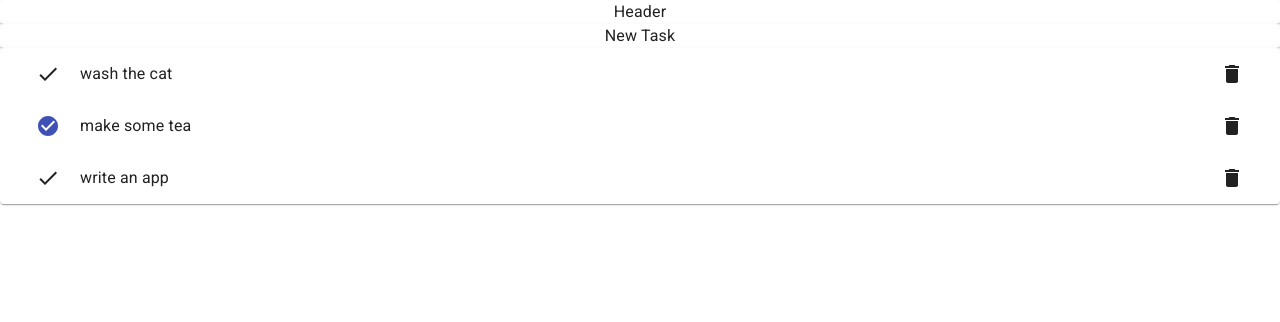
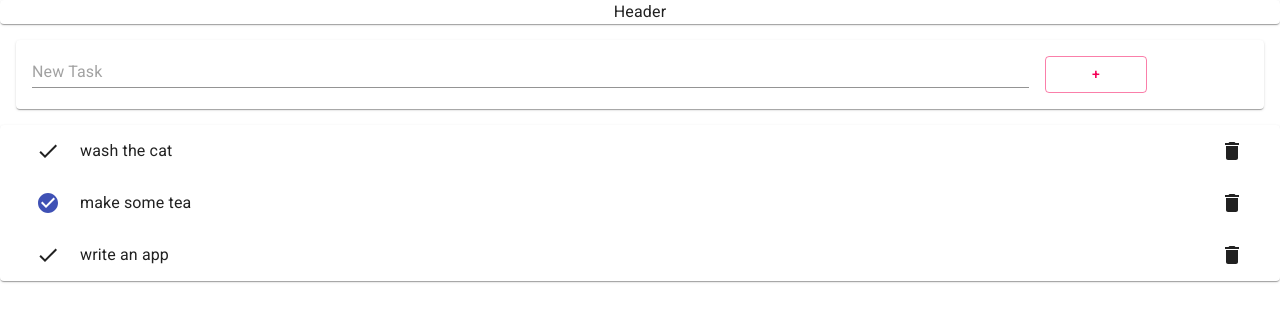
Before and after one commit to ejw773/to-do-30, a React (Create React App) app: page / in a window 1280 px wide. Shown: the top 322 px of the page. Built offline with nearby package versions, Linux system fonts and the light colour scheme.

Commit message:
finishes adding redux

```diff
--- a/src/app/store.js
+++ b/src/app/store.js
@@ -3,6 +3,6 @@ import taskListReducer from '../features/taskList/taskListSlice';
 
 export default configureStore({
     reducer: {
-        taskList: taskListReducer
+        tasks: taskListReducer
     },
 });
--- a/src/components/NewTaskComponent.js
+++ b/src/components/NewTaskComponent.js
@@ -1,11 +1,46 @@
-import React from 'react';
-import { Paper, Typography } from '@material-ui/core';
-
+import React, { useState } from 'react';
+import { addTask } from '../features/taskList/taskListSlice';
+import { Paper, TextField, Button, Grid } from '@material-ui/core';
+import { useSelector, useDispatch } from 'react-redux';
 
 const NewTask = () => {
+    const [userInput, setUserInput] = useState('');
+    const dispatch = useDispatch();
+    const taskList = useSelector((state) => state.tasks.taskList);
+    let allIds = taskList.map(item => item.id);
+    let newId = Math.max(...allIds) + 1;
+    const handleChange = ({target}) => {
+        setUserInput(target.value);
+    };
+    const handleKeyPress = ({key}) => {
+        console.log(key);
+    };
+    const handleClick = (e) => {
+        dispatch(addTask({userInput, newId}));
+    }
     return (
-        <Paper>
-            <Typography>New Task</Typography>
+        <Paper style={{margin: 16, padding: 16}}>
+            <Grid container>
+                <Grid xs={10} md={10} item style={{paddingRight: 16}}>
+                    <TextField
+                        placeholder='New Task'
+                        value={userInput}
+                        onChange={handleChange}
+                        onKeyPress={handleKeyPress}
+                        fullWidth
+                    />
+                </Grid>
+                <Grid xs={2} md={1} item>
+                    <Button
+                        onClick={handleClick}
+                        fullWidth
+                        color='secondary'
+                        variant='outlined'
+                    >
+                        +
+                    </Button>
+                </Grid>
+            </Grid>
         </Paper>
     )
 }
--- a/src/components/TaskListComponent.js
+++ b/src/components/TaskListComponent.js
@@ -4,7 +4,8 @@ import { useSelector } from 'react-redux';
 import { Paper } from '@material-ui/core';
 
 const TaskList = () => {
-    const taskList = useSelector((state) => state.taskList);
+    const taskList = useSelector((state) => state.tasks.taskList);
+    console.log(taskList);
     return (
         <Paper>
             {taskList.map((item, index) => {
--- a/src/features/taskList/taskListSlice.js
+++ b/src/features/taskList/taskListSlice.js
@@ -1,8 +1,9 @@
 import { createSlice } from '@reduxjs/toolkit';
 
 export const taskListSlice = createSlice({
-    name: 'taskList',
-    initialState: [
+    name: 'tasks',
+    initialState: {
+        taskList: [
             {
                 id: 0,
                 name: 'wash the cat',
@@ -18,17 +19,22 @@ export const taskListSlice = createSlice({
                 name: 'write an app',
                 complete: false
             }
-    ],
+        ]
+    },
     reducers: {
         toggleTask: (state, action) => {
-            console.log(`toggle: ${action.payload}`)
+            state.taskList[action.payload].complete = !state.taskList[action.payload].complete;
         },
         deleteTask: (state, action) => {
-            console.log(state.filter(item => item.id !== action.payload));
-
+            state.taskList = state.taskList.filter(item => item.id !== action.payload);
         },
         addTask: (state, action) => {
-            console.log(`add task: ${action.payload}`)
+            let newTask = {
+                id: action.payload.newId,
+                name: action.payload.userInput,
+                complete: false
+            };
+            state.taskList = [...state.taskList, newTask];
         }
     }
 })
```
Lines whose indentation alone changed are shown as unchanged.
